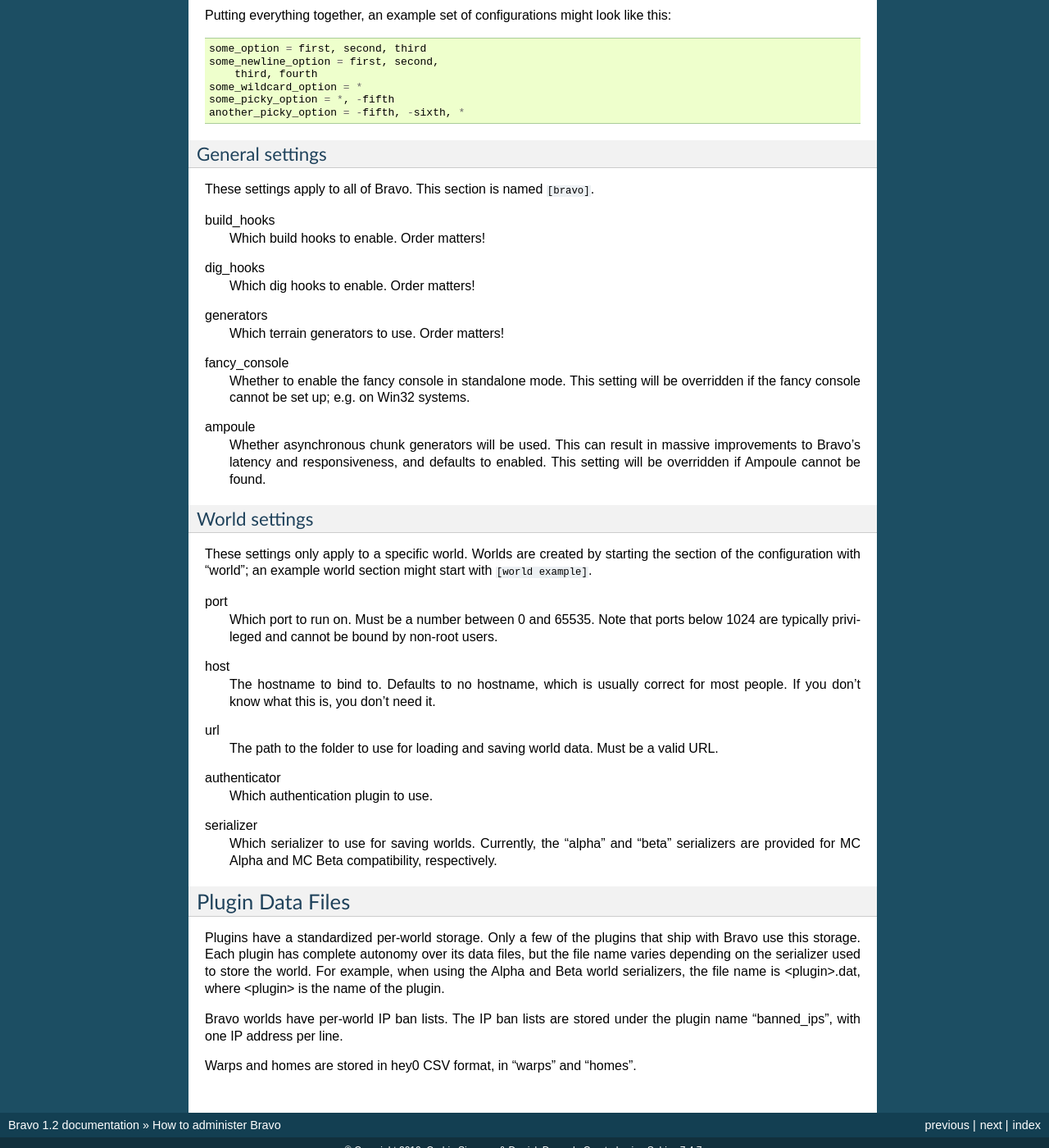
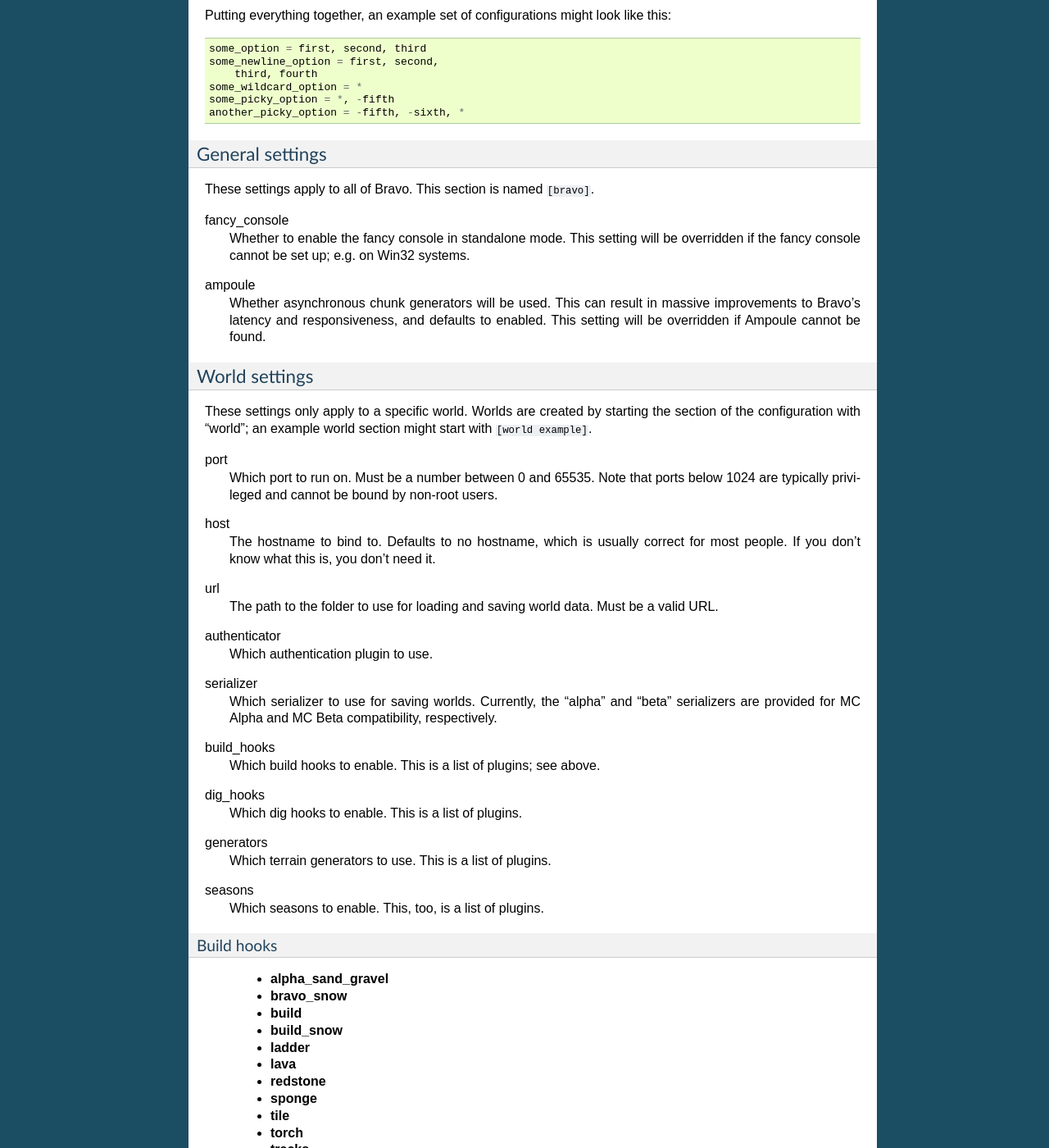
Before and after one commit to bravoserver/bravo, a Sphinx documentation site: the page built from docs/administration.rst, in a window 1280 px wide and 1400 px high, scrolled down 873 px. Shown: the whole window at 82% size. Built offline with Sphinx 7.4.7, drawn with Linux system fonts in a browser that asks for light colours; formulas are drawn with MathJax 3; some of the changed text lies outside the part shown.

Commit message:
example, docs: Start redocing plugins.

```diff
--- a/docs/administration.rst
+++ b/docs/administration.rst
@@ -69,12 +69,6 @@
 
 These settings apply to all of Bravo. This section is named ``[bravo]``.
 
-build_hooks
-    Which build hooks to enable. Order matters!
-dig_hooks
-    Which dig hooks to enable. Order matters!
-generators
-    Which terrain generators to use. Order matters!
 fancy_console
     Whether to enable the fancy console in standalone mode. This setting will
     be overridden if the fancy console cannot be set up; e.g. on Win32
@@ -107,6 +101,50 @@
     Which serializer to use for saving worlds. Currently, the "alpha" and
     "beta" serializers are provided for MC Alpha and MC Beta compatibility,
     respectively.
+build_hooks
+    Which build hooks to enable. This is a list of plugins; see above.
+dig_hooks
+    Which dig hooks to enable. This is a list of plugins.
+generators
+    Which terrain generators to use. This is a list of plugins.
+seasons
+    Which seasons to enable. This, too, is a list of plugins.
+
+Build hooks
+^^^^^^^^^^^
+
+ * **alpha_sand_gravel**
+ * **bravo_snow**
+ * **build**
+ * **build_snow**
+ * **ladder**
+ * **lava**
+ * **redstone**
+ * **sponge**
+ * **tile**
+ * **torch**
+ * **tracks**
+ * **water**
+
+Dig hooks
+^^^^^^^^^
+
+ * **alpha_sand_gravel**
+ * **alpha_snow**
+ * **bravo_snow**
+ * **give**
+ * **lava**
+ * **redstone**
+ * **replace**
+ * **torch**
+ * **tracks**
+ * **water**
+
+Seasons
+^^^^^^^
+
+ * **winter**
+ * **spring**
 
 Plugin Data Files
 =================
```
Also changed, not shown: 1 other file.
